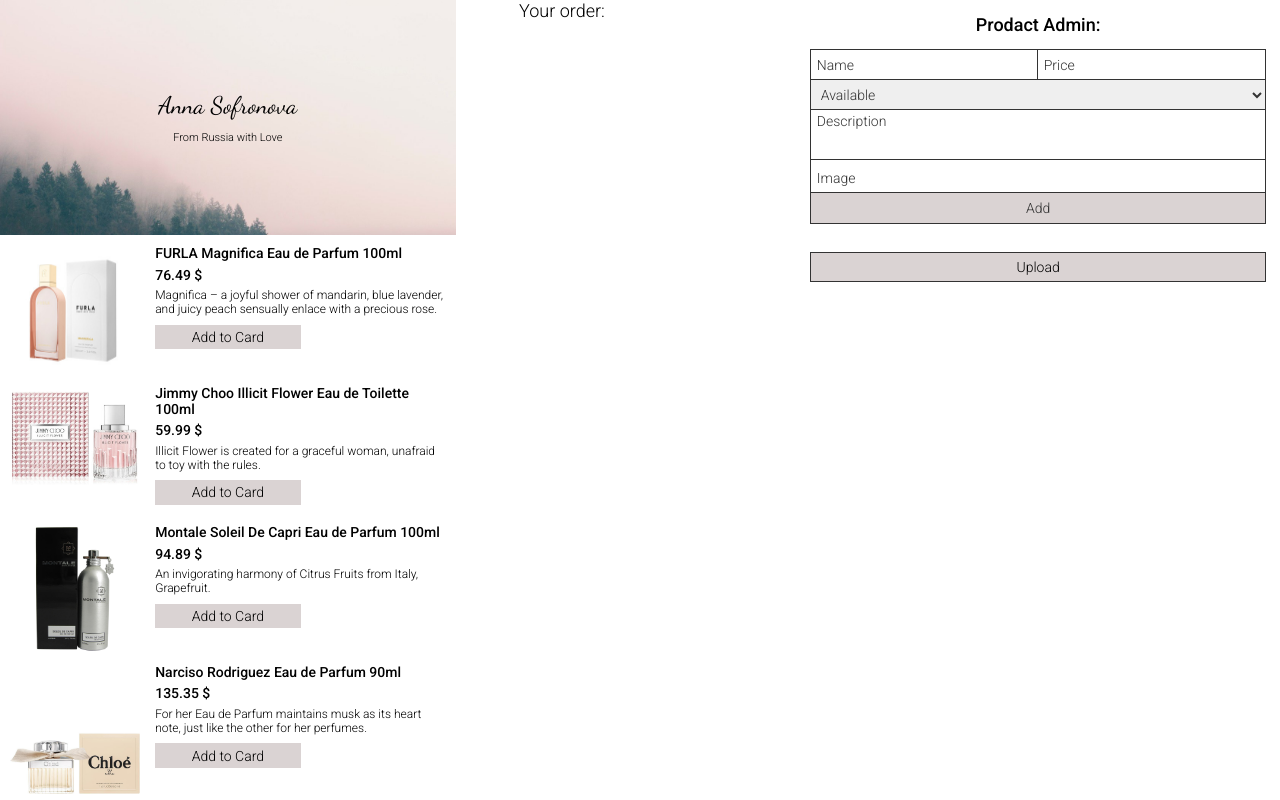
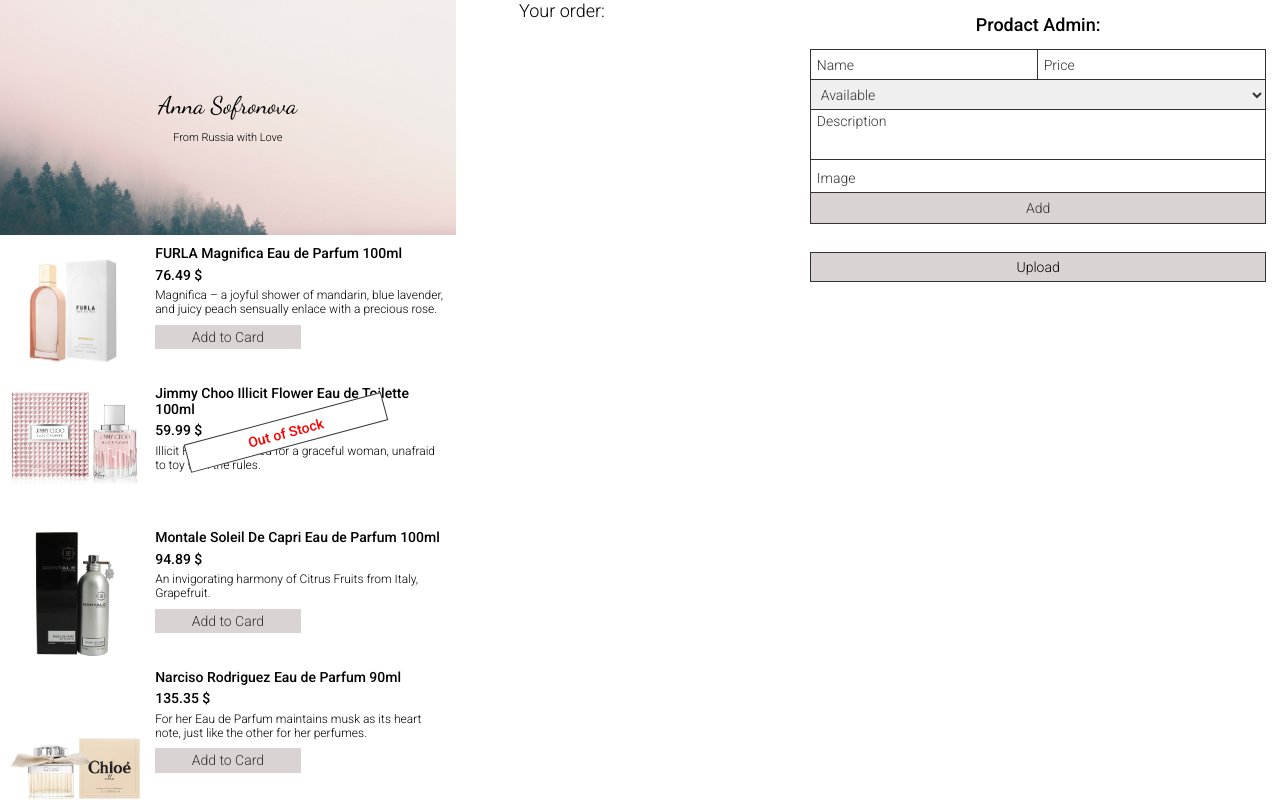
Before and after one commit to anysofronova/react-marketplace-app, a React (Create React App) app in the folder react-marketplace-app/: page /store/1 in a window 1280 px wide. Both pictures are taken after a click on the button "Upload". Shown: the top 800 px of the page. Built offline with nearby package versions, Linux system fonts and the light colour scheme.

Commit message:
Out of Stock button is added

```diff
--- a/react-marketplace-app/src/components/AddProductForm.jsx
+++ b/react-marketplace-app/src/components/AddProductForm.jsx
@@ -6,7 +6,7 @@
     e.preventDefault();
     const product = {
       name: nameRef.current.value,
-      price: parseFloat(priceRef.current.value),
+      price: parseFloat(priceRef.current.value || 0),
       image: imageRef.current.value,
       status: statusRef.current.value,
       desc: descRef.current.value,
--- a/react-marketplace-app/src/components/Product.jsx
+++ b/react-marketplace-app/src/components/Product.jsx
@@ -2,7 +2,9 @@
 import "./scss/Product.scss";
 
 function Product(props) {
-  const { image, name, desc, price } = props.details;
+  const { image, name, desc, price, status } = props.details;
+  const isAvailable = status === "availible";
+  console.log(isAvailable);
   return (
     <li className="product">
       <div className="product__img-container">
@@ -12,7 +14,9 @@
         <h3 className="product__name">{name}</h3>
         <h4 className="product__price">{price} $</h4>
         <p className="product__desc">{desc}</p>
-        <button className="product__button">Add to Card</button>
+        <button className="product__button" disabled={!isAvailable}>
+          {isAvailable ? "Add to Card" : "Out of Stock"}
+        </button>
       </div>
     </li>
   );
--- a/react-marketplace-app/src/components/scss/Product.scss
+++ b/react-marketplace-app/src/components/scss/Product.scss
@@ -26,6 +26,7 @@
       margin-bottom: 0.6rem;
     }
     .product__button {
+      color: #333;
       width: 50%;
       padding: 0.3rem 0;
       cursor: pointer;
@@ -35,6 +36,19 @@
         background-color: rgb(87, 85, 85);
         color: #fff;
       }
+      &:disabled {
+        cursor: default;
+        padding: 0.4rem 1rem;
+        position: relative;
+        top: -50%;
+        left: 10%;
+        transform: rotate(345deg);
+        width: 70%;
+        color: rgb(255, 0, 0);
+        font-weight: 400;
+        background-color: rgb(255, 255, 255);
+        border: 1px solid #333;
+      }
     }
   }
 }
--- a/react-marketplace-app/src/sample-products.js
+++ b/react-marketplace-app/src/sample-products.js
@@ -11,7 +11,7 @@
     image: require("../src/img/product2.jpeg"),
     desc: "Illicit Flower is created for a graceful woman, unafraid to toy with the rules.",
     price: 59.99,
-    status: "availible",
+    status: "unavailable",
   },
   product3: {
     name: "Montale Soleil De Capri Eau de Parfum 100ml",
```
